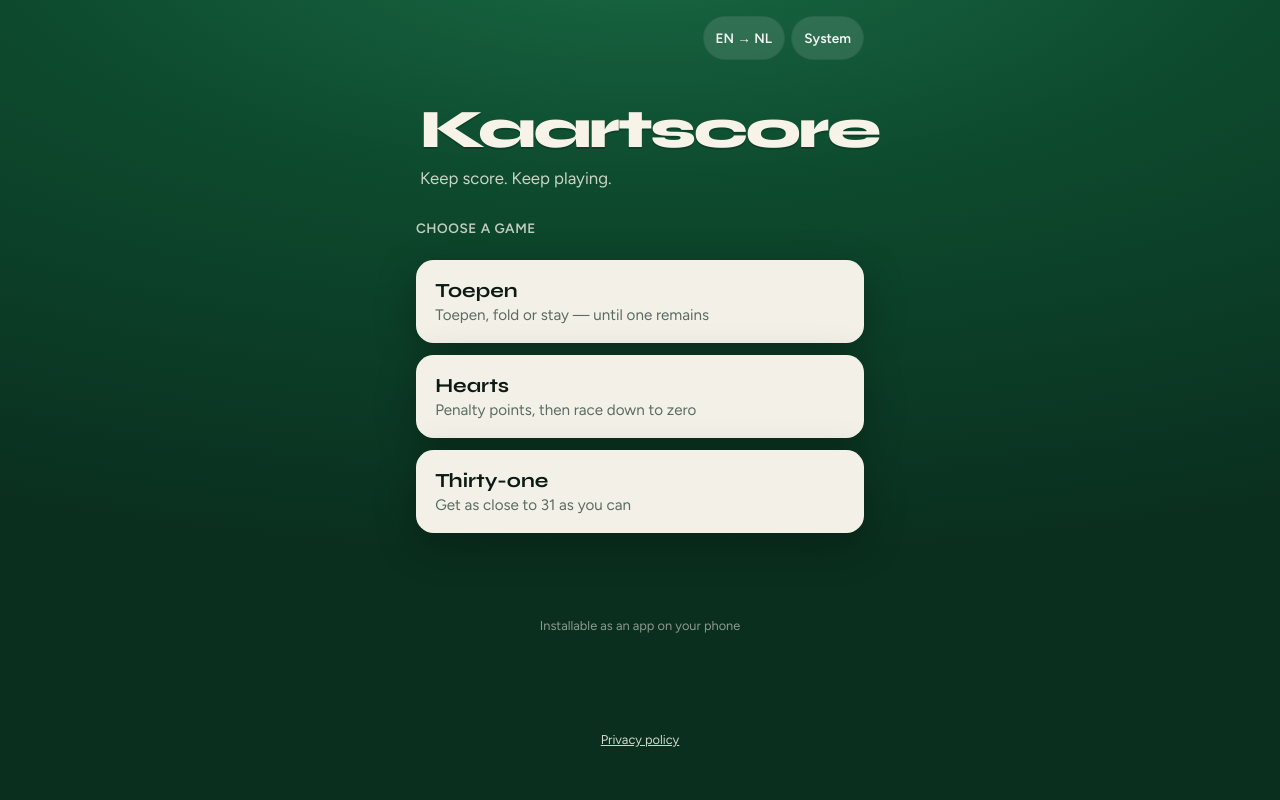
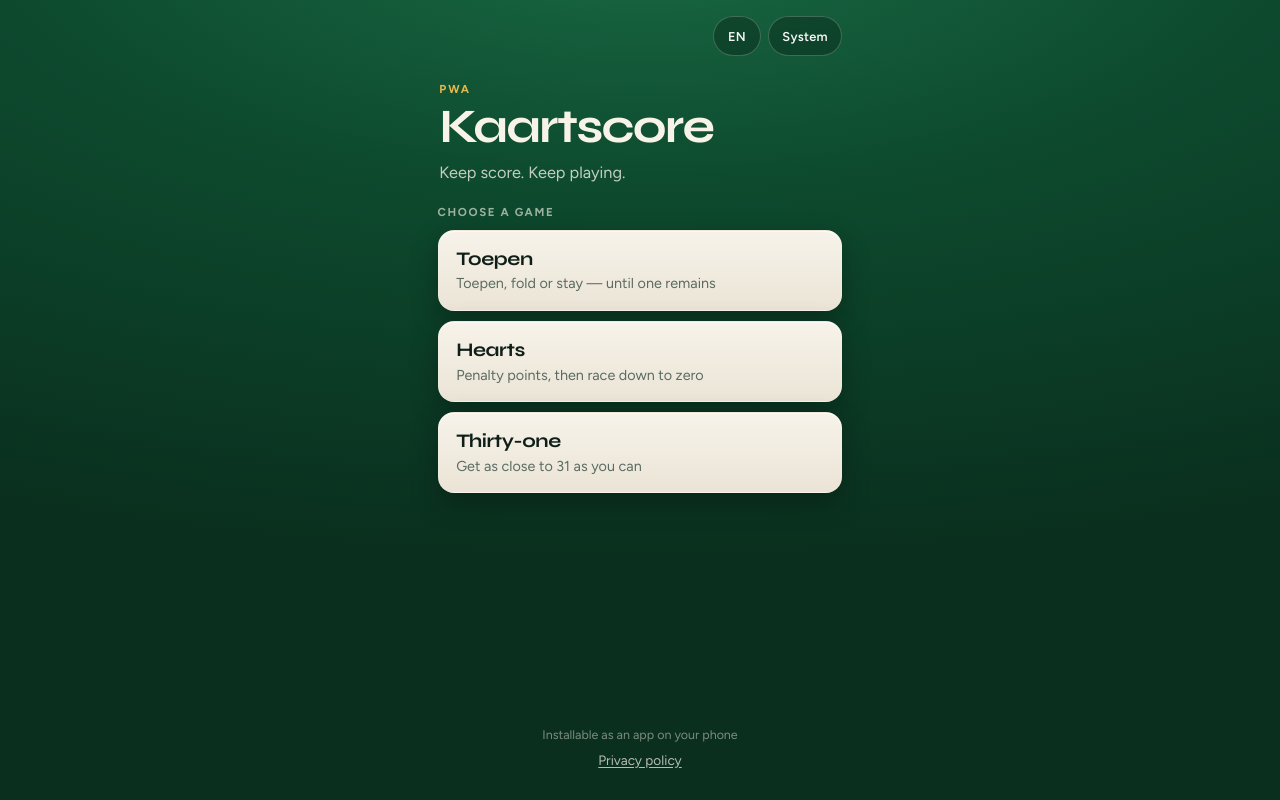
Before and after one commit to KiemoV/Kaartspel, a React (Vite) app: page / in a window 1280 px wide. Built offline with nearby package versions, Linux system fonts and the light colour scheme.

Commit message:
Polish home screen layout and contrast
Tighten brand typography, use cream game cards on the felt
background, and pin a cleaner footer to reduce empty space.

```diff
--- a/src/index.css
+++ b/src/index.css
@@ -78,13 +78,27 @@ button {
 }
 
 .app-shell {
-  width: min(480px, 100%);
+  width: min(440px, 100%);
   margin: 0 auto;
   min-height: 100dvh;
-  padding: 1rem 1rem 2.5rem;
+  padding: 1rem 1.1rem 1.75rem;
   display: flex;
   flex-direction: column;
   gap: 1rem;
+}
+
+.home-screen {
+  flex: 1;
+  display: flex;
+  flex-direction: column;
+  gap: 1.25rem;
+  min-height: calc(100dvh - 2.75rem);
+}
+
+.home-top {
+  display: flex;
+  justify-content: flex-end;
+  gap: 0.45rem;
 }
 
 .topbar {
@@ -102,14 +116,16 @@ button {
 }
 
 .chip-btn {
-  border: 1px solid var(--border);
-  background: var(--chip);
+  border: 1px solid rgba(247, 243, 232, 0.22);
+  background: rgba(8, 28, 18, 0.35);
   color: #f5f7f5;
   border-radius: 999px;
-  padding: 0.45rem 0.75rem;
-  min-height: 44px;
-  font-size: 0.85rem;
+  padding: 0.4rem 0.85rem;
+  min-height: 40px;
+  font-size: 0.8rem;
   font-weight: 600;
+  letter-spacing: 0.02em;
+  backdrop-filter: blur(8px);
 }
 
 html[data-theme='light'] .chip-btn {
@@ -117,69 +133,106 @@ html[data-theme='light'] .chip-btn {
 }
 
 .brand-hero {
-  padding: 1.75rem 0.25rem 0.5rem;
+  padding: 0.35rem 0.1rem 0.15rem;
   animation: rise 0.55s ease both;
+}
+
+.brand-eyebrow {
+  margin: 0 0 0.45rem;
+  color: var(--gold);
+  font-size: 0.72rem;
+  font-weight: 700;
+  letter-spacing: 0.18em;
+  text-transform: uppercase;
 }
 
 .brand-hero h1 {
   font-family: var(--font-display);
-  font-weight: 800;
-  font-size: clamp(2.6rem, 12vw, 3.4rem);
-  letter-spacing: -0.04em;
-  line-height: 0.95;
+  font-weight: 700;
+  font-size: clamp(2.35rem, 9.5vw, 3rem);
+  letter-spacing: -0.035em;
+  line-height: 0.98;
   margin: 0;
   color: #f7f3e8;
-  text-shadow: 0 2px 0 rgba(0, 0, 0, 0.18);
+  text-wrap: balance;
 }
 
-.brand-hero p {
-  margin: 0.75rem 0 0;
-  color: rgba(247, 243, 232, 0.82);
-  font-size: 1.05rem;
-  max-width: 22ch;
+.brand-tagline {
+  margin: 0.7rem 0 0;
+  color: rgba(247, 243, 232, 0.78);
+  font-size: 1.02rem;
+  line-height: 1.35;
+  max-width: 18ch;
+}
+
+.home-games {
+  display: grid;
+  gap: 0.65rem;
 }
 
 .section-label {
-  color: rgba(247, 243, 232, 0.78);
-  font-size: 0.85rem;
-  font-weight: 600;
-  letter-spacing: 0.04em;
+  color: rgba(247, 243, 232, 0.62);
+  font-size: 0.72rem;
+  font-weight: 700;
+  letter-spacing: 0.14em;
   text-transform: uppercase;
-  margin: 0.5rem 0;
+  margin: 0;
 }
 
 .game-list {
   display: grid;
-  gap: 0.75rem;
-  animation: rise 0.65s ease both;
+  gap: 0.65rem;
 }
 
 .game-choice {
   display: grid;
-  gap: 0.2rem;
+  gap: 0.28rem;
   text-align: left;
-  border: none;
-  border-radius: 1.1rem;
-  padding: 1.15rem 1.2rem;
-  min-height: 72px;
-  background: var(--surface);
-  color: var(--text);
-  box-shadow: var(--shadow);
-  transition: transform 0.15s ease, background 0.15s ease;
+  border: 1px solid rgba(255, 255, 255, 0.08);
+  border-radius: 1rem;
+  padding: 1rem 1.1rem;
+  min-height: 70px;
+  background:
+    linear-gradient(180deg, #f7f3ea 0%, #ebe4d6 100%);
+  color: #122018;
+  box-shadow:
+    0 10px 28px rgba(0, 0, 0, 0.28),
+    inset 0 1px 0 rgba(255, 255, 255, 0.55);
+  transition: transform 0.15s ease, box-shadow 0.15s ease;
+  animation: rise 0.55s ease both;
 }
 
 .game-choice:active {
-  transform: scale(0.98);
+  transform: scale(0.985);
 }
 
 .game-choice strong {
   font-family: var(--font-display);
-  font-size: 1.25rem;
+  font-size: 1.2rem;
+  font-weight: 700;
+  letter-spacing: -0.02em;
+  color: #0f1f17;
 }
 
 .game-choice span {
-  color: var(--text-muted);
-  font-size: 0.95rem;
+  color: #5a6b62;
+  font-size: 0.9rem;
+  line-height: 1.35;
+}
+
+.home-footer {
+  margin-top: auto;
+  padding-top: 1rem;
+  display: grid;
+  gap: 0.35rem;
+  justify-items: center;
+  text-align: center;
+}
+
+.home-footer p {
+  margin: 0;
+  color: rgba(247, 243, 232, 0.48);
+  font-size: 0.78rem;
 }
 
 .panel {
@@ -494,15 +547,21 @@ html[data-theme='light'] .chip-btn {
 .link-btn {
   background: none;
   border: none;
-  padding: 0;
-  color: rgba(247, 243, 232, 0.85);
+  padding: 0.25rem;
+  color: rgba(247, 243, 232, 0.72);
   text-decoration: underline;
+  text-underline-offset: 0.18em;
   font: inherit;
+  font-size: 0.85rem;
   cursor: pointer;
 }
 
 a.link-btn {
-  color: rgba(247, 243, 232, 0.85);
+  color: rgba(247, 243, 232, 0.72);
+}
+
+.home-footer .link-btn:hover {
+  color: var(--gold);
 }
 
 .privacy-copy h2 {
--- a/src/screens/HomeScreen.tsx
+++ b/src/screens/HomeScreen.tsx
@@ -8,6 +8,20 @@ interface Props {
   onThemeChange: (mode: ThemeMode) => void
   onPrivacy: () => void
 }
+
+const GAMES: { type: GameType; titleKey: string; descKey: string }[] = [
+  { type: 'toepen', titleKey: 'home.toepen', descKey: 'home.toepenDesc' },
+  {
+    type: 'hartenjagen',
+    titleKey: 'home.hartenjagen',
+    descKey: 'home.hartenjagenDesc',
+  },
+  {
+    type: 'eenendertigen',
+    titleKey: 'home.eenendertigen',
+    descKey: 'home.eenendertigenDesc',
+  },
+]
 
 export function HomeScreen({
   onSelect,
@@ -31,10 +45,8 @@ export function HomeScreen({
         : t('nav.themeSystem')
 
   return (
-    <>
-      <div className="topbar">
-        <span />
-        <div className="topbar-actions">
+    <div className="home-screen">
+      <div className="home-top">
         <button
           type="button"
           className="chip-btn"
@@ -42,53 +54,43 @@ export function HomeScreen({
             void i18n.changeLanguage(i18n.language.startsWith('nl') ? 'en' : 'nl')
           }
         >
-            {i18n.language.startsWith('nl') ? 'NL → EN' : 'EN → NL'}
+          {i18n.language.startsWith('nl') ? 'NL' : 'EN'}
         </button>
         <button type="button" className="chip-btn" onClick={cycleTheme}>
           {themeLabel}
         </button>
       </div>
-      </div>
 
       <header className="brand-hero">
+        <p className="brand-eyebrow">PWA</p>
         <h1>{t('app.name')}</h1>
-        <p>{t('app.tagline')}</p>
+        <p className="brand-tagline">{t('app.tagline')}</p>
       </header>
 
+      <section className="home-games" aria-label={t('home.chooseGame')}>
         <p className="section-label">{t('home.chooseGame')}</p>
         <div className="game-list">
+          {GAMES.map((game, index) => (
             <button
               type="button"
               className="game-choice"
-          onClick={() => onSelect('toepen')}
+              key={game.type}
+              style={{ animationDelay: `${0.08 + index * 0.06}s` }}
+              onClick={() => onSelect(game.type)}
             >
-          <strong>{t('home.toepen')}</strong>
-          <span>{t('home.toepenDesc')}</span>
+              <strong>{t(game.titleKey)}</strong>
+              <span>{t(game.descKey)}</span>
             </button>
-        <button
-          type="button"
-          className="game-choice"
-          onClick={() => onSelect('hartenjagen')}
-        >
-          <strong>{t('home.hartenjagen')}</strong>
-          <span>{t('home.hartenjagenDesc')}</span>
-        </button>
-        <button
-          type="button"
-          className="game-choice"
-          onClick={() => onSelect('eenendertigen')}
-        >
-          <strong>{t('home.eenendertigen')}</strong>
-          <span>{t('home.eenendertigenDesc')}</span>
-        </button>
+          ))}
         </div>
+      </section>
 
-      <p className="install-hint">{t('app.installHint')}</p>
-      <p className="install-hint">
+      <footer className="home-footer">
+        <p>{t('app.installHint')}</p>
         <button type="button" className="link-btn" onClick={onPrivacy}>
           {t('home.privacyLink')}
         </button>
-      </p>
-    </>
+      </footer>
+    </div>
   )
 }
```
Lines whose indentation alone changed are shown as unchanged.
